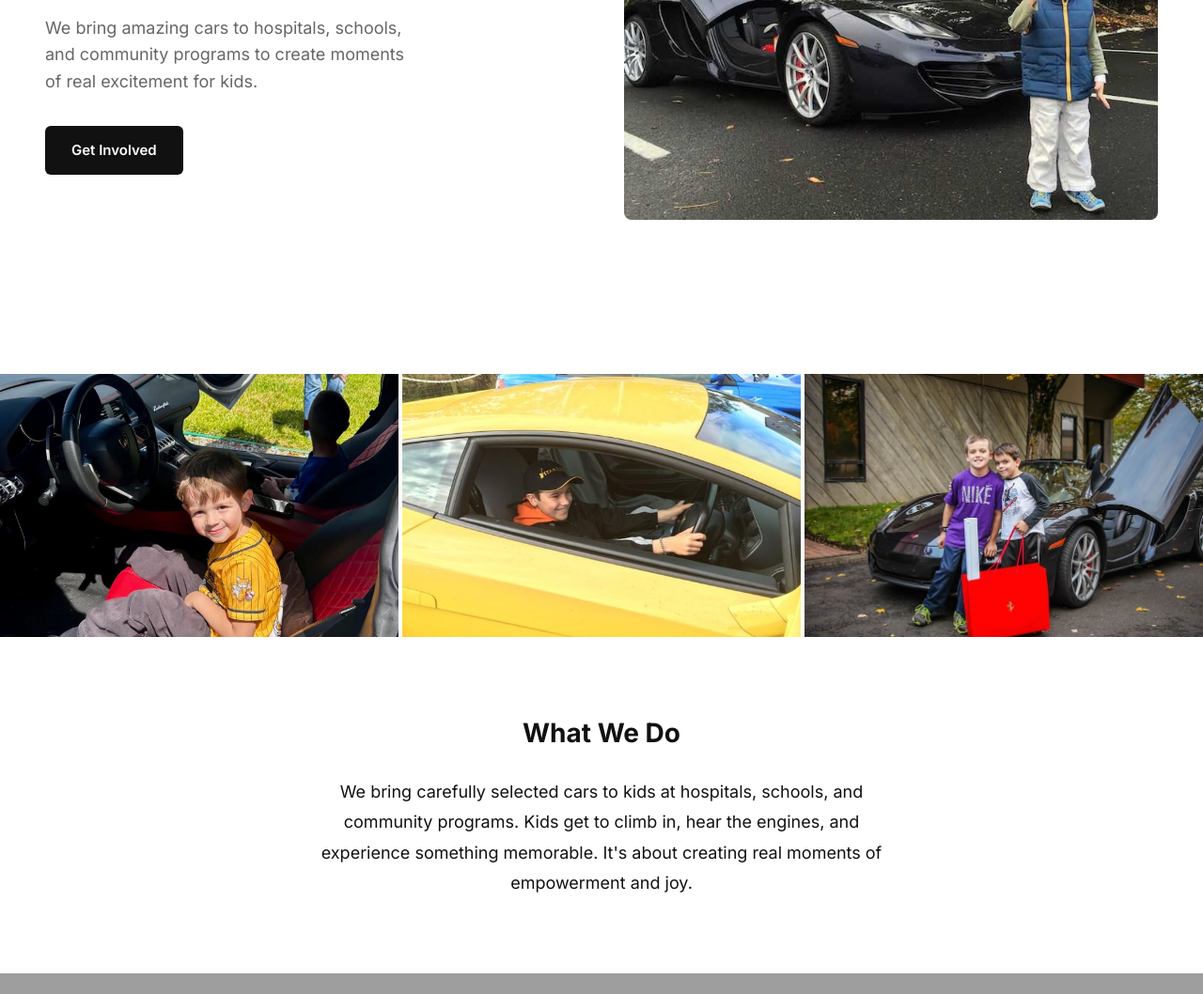
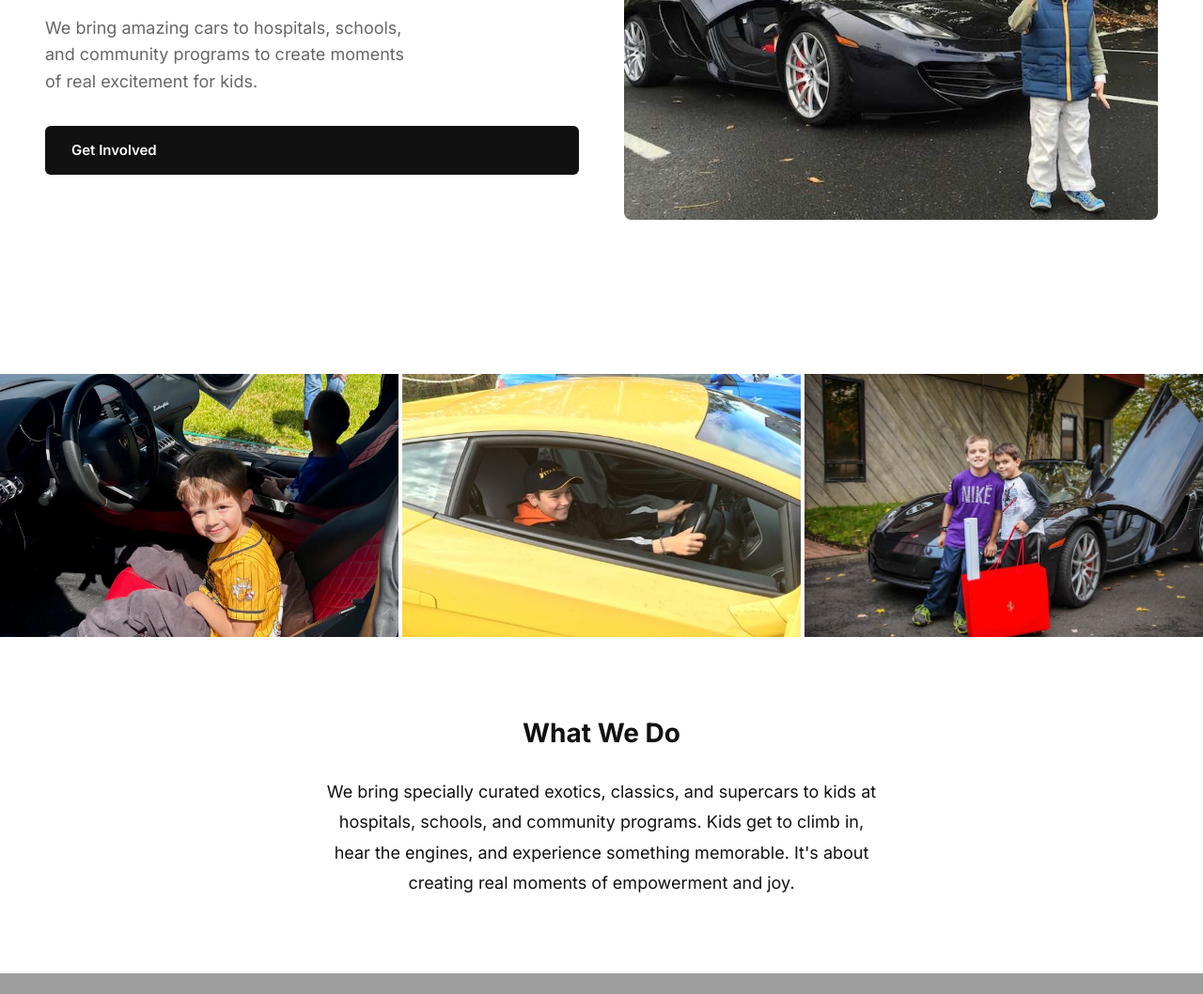
Before and after one commit to MaxBartnitski/carsandkids, a plain HTML site: page index.html in a window 1280 px wide. Shown: the part 402-1460 px from the top of the page at 94% size. Drawn offline with Linux system fonts and the light colour scheme; grey boxes are pictures that could not be loaded.

Commit message:
Center hero text, update car description and get involved copy

```diff
--- a/index.html
+++ b/index.html
@@ -53,7 +53,7 @@
         <section id="about" class="about">
             <div class="about-content">
                 <h2>What We Do</h2>
-                <p>We bring carefully selected cars to kids at hospitals, schools, and community programs. Kids get to climb in, hear the engines, and experience something memorable. It's about creating real moments of empowerment and joy.</p>
+                <p>We bring specially curated exotics, classics, and supercars to kids at hospitals, schools, and community programs. Kids get to climb in, hear the engines, and experience something memorable. It's about creating real moments of empowerment and joy.</p>
             </div>
         </section>
 
@@ -80,7 +80,7 @@
         <!-- Get Involved -->
         <section id="get-involved" class="get-involved">
             <h2>Get Involved</h2>
-            <p class="get-involved-intro">Join us in bringing amazing cars to kids.</p>
+            <p class="get-involved-intro">Join us in bringing amazing cars to kids and help empower them through unforgettable experiences.</p>
 
             <div class="involve-cards">
                 <button onclick="openModal('drive')" class="involve-card">
--- a/styles.css
+++ b/styles.css
@@ -86,6 +86,12 @@ main {
     min-height: 400px;
     object-fit: cover;
     border-radius: 8px;
+}
+
+.hero-text {
+    display: flex;
+    flex-direction: column;
+    justify-content: center;
 }
 
 .hero-text h1 {
```
